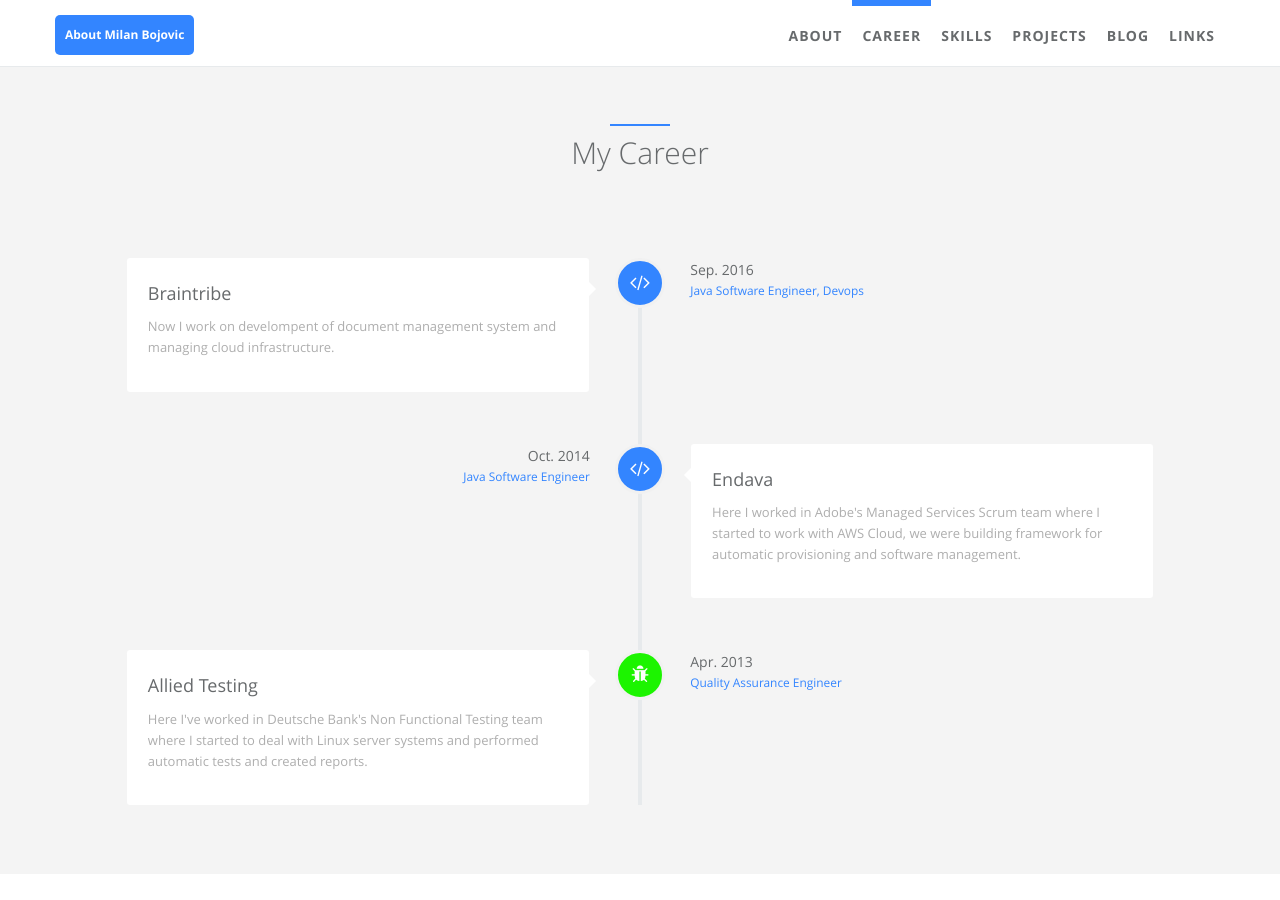
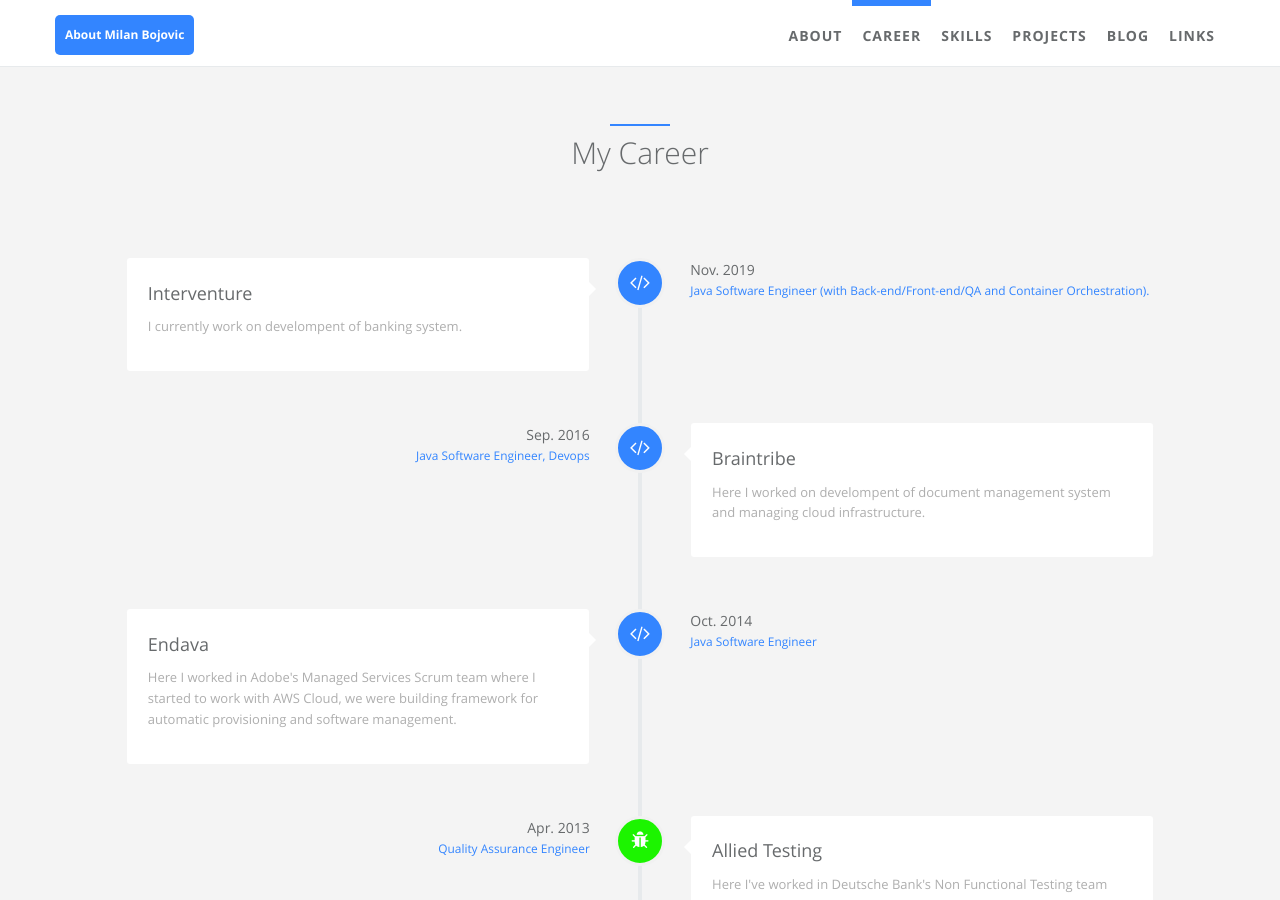
Before and after one commit to milanbojovic/milanbojovic.github.io, a Jekyll site: the page built from index.html, in a window 1280 px wide and 900 px high, scrolled down 811 px. Built offline with Jekyll 4.4.1, drawn with Linux system fonts in a browser that asks for light colours.

Commit message:
Updated Carrer section

```diff
--- a/_data/index/careers.yml
+++ b/_data/index/careers.yml
@@ -1,10 +1,24 @@
 # careers section data
 # if you don't have language feature(language.yml is empty), ignore "i18n" items
+- name:
+    detail: Interventure
+    i18n: company_d
+  desc:
+    detail: I currently work on develompent of banking system.
+    i18n: company_d_desc
+  date:
+    detail: Nov. 2019
+    i18n: company_d_date
+  job:
+    detail: Java Software Engineer (with Back-end/Front-end/QA and Container Orchestration).
+    i18n: company_d_job
+  icon: fa-code
+
 - name:
     detail: Braintribe
     i18n: company_c
   desc:
-    detail: Now I work on develompent of document management system  and managing cloud infrastructure.
+    detail: Here I worked on develompent of document management system and managing cloud infrastructure.
     i18n: company_c_desc
   date:
     detail: Sep. 2016
```
